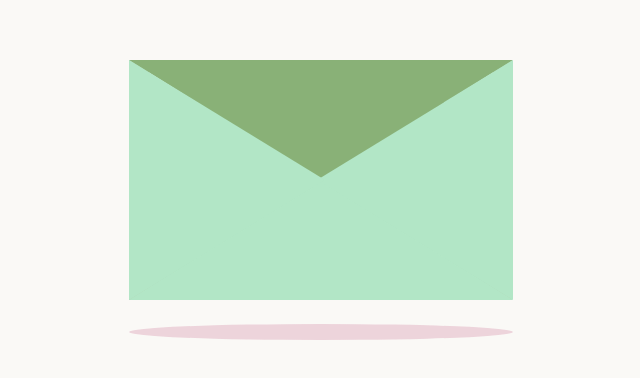
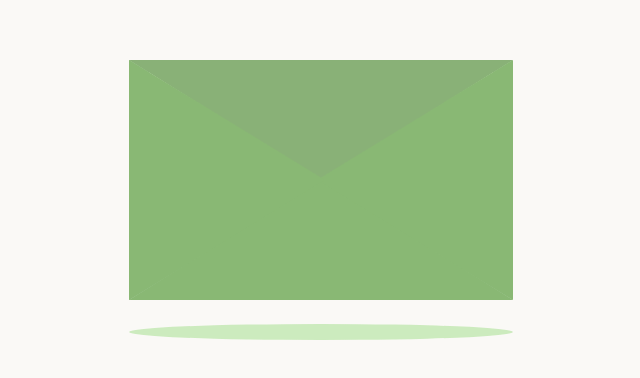
Before and after one commit to Ysapb/Lisa27, a plain HTML site: page index.html in a window 1280 px wide. Shown: the part 212-590 px from the top of the page, without its empty margins (319-959 px from the left). Drawn offline with Linux system fonts and the light colour scheme; a web font is replaced by a local one.

Commit message:
Update style.css

```diff
--- a/style.css
+++ b/style.css
@@ -53,7 +53,7 @@ body {
   position: absolute;
   height: 0;
   width: 0;
-  border-bottom: 15vmin solid #b2e6c6;
+  border-bottom: 15vmin solid #89b874;
   border-left: 24vmin solid transparent;
   border-right: 24vmin solid transparent;
   top: 15vmin;
@@ -64,7 +64,7 @@ body {
   /*left triangle*/
   position: absolute;
   content: "";
-  border-left: 24.5vmin solid #b2e6c6;
+  border-left: 24.5vmin solid #89b874;
   border-bottom: 15vmin solid transparent;
   border-top: 15vmin solid transparent;
   top: -15vmin;
@@ -74,7 +74,7 @@ body {
 .cover::before {
   position: absolute;
   content: "";
-  border-right: 24.5vmin solid #b2e6c6;
+  border-right: 24.5vmin solid #89b874;
   border-bottom: 15vmin solid transparent;
   border-top: 15vmin solid transparent;
   top: -15vmin;
@@ -111,7 +111,7 @@ body {
   opacity: 0.7;
   height: 2vmin;
   width: 48vmin;
-  background: #e8c5d0;
+  background: #bae6a7;
 }
 
 .heart {
```
